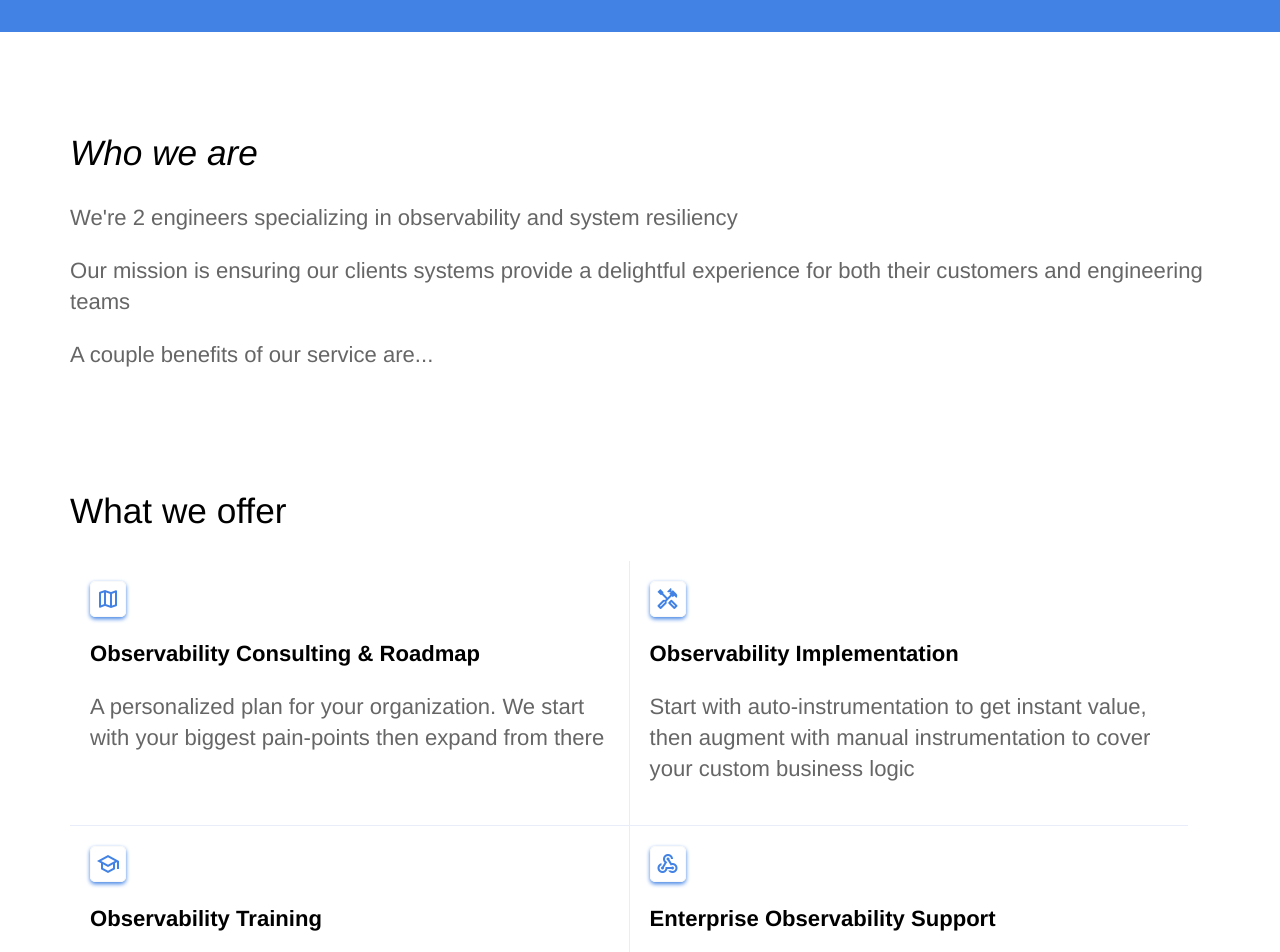
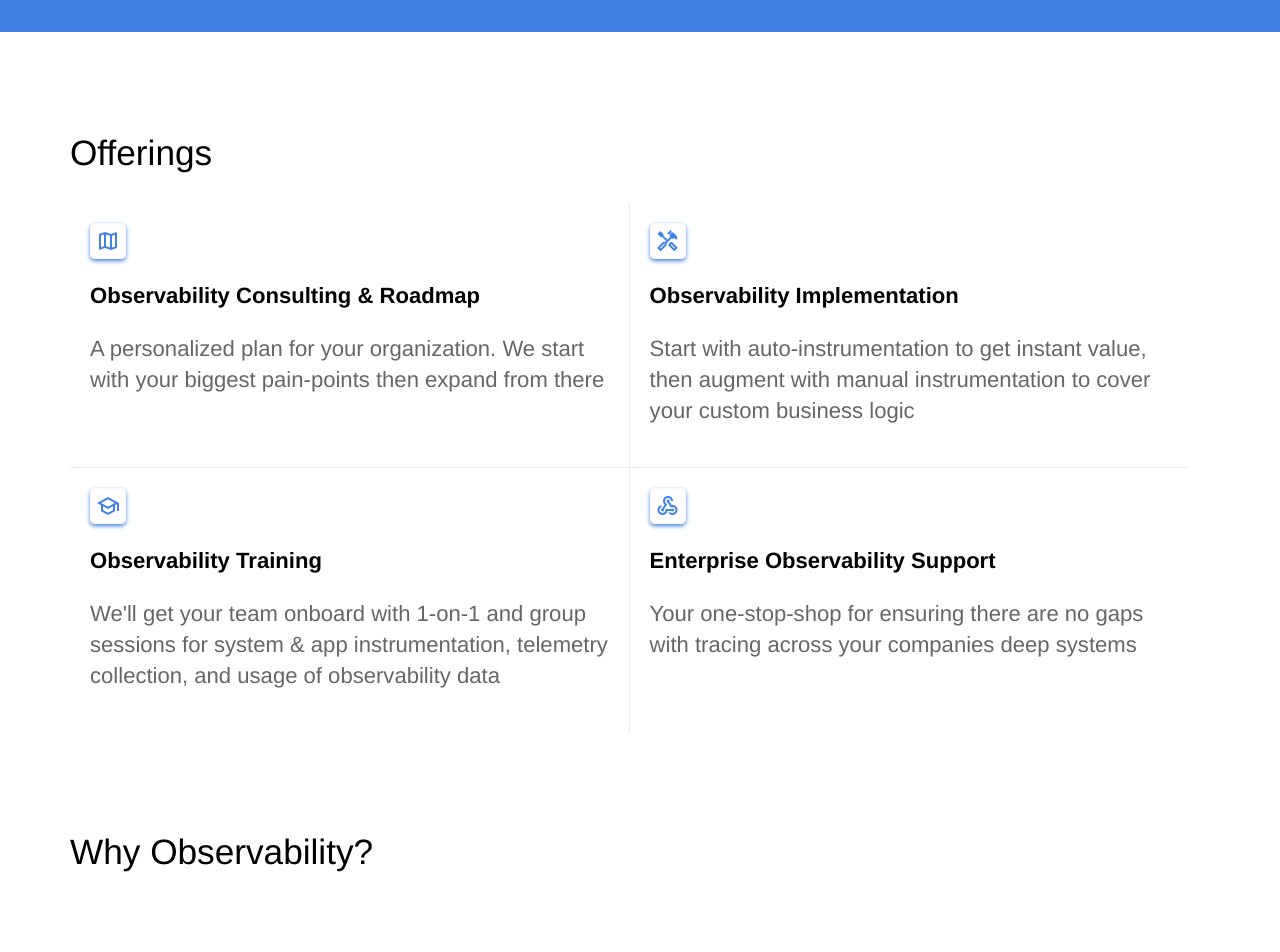
Before and after one commit to MikeQDev/o11y, a plain HTML site: page index.html in a window 1280 px wide. Shown: the part 760-1712 px from the top of the page. Drawn offline with nearby package versions, Linux system fonts and the light colour scheme.

Commit message:
skip who we are, rename offers, add why o11y

```diff
--- a/index.html
+++ b/index.html
@@ -72,7 +72,7 @@
     </section>
 
     <div class="content">
-      <section>
+      <!--<section>
         <div class="container">
           <h2><i>Who we are</i></h2>
           <p>We're 2 engineers specializing in observability and system resiliency</p>
@@ -82,10 +82,10 @@
           </p>
           <p>A couple benefits of our service are...</p>
         </div>
-      </section>
+      </section>-->
       <section>
         <div class="container">
-          <h2>What we offer</h2>
+          <h2>Offerings</h2>
           <div class="quadrant">
             <div class="quad">
               <div class="quad-content">
@@ -145,7 +145,7 @@
 			</div>
 		</div>
 	</section> -->
-
+      <div class="container"><h2 style="margin: 0 auto">Why Observability?</h2></div>
       <section>
         <div class="container flex">
           <div class="text editable">
```
